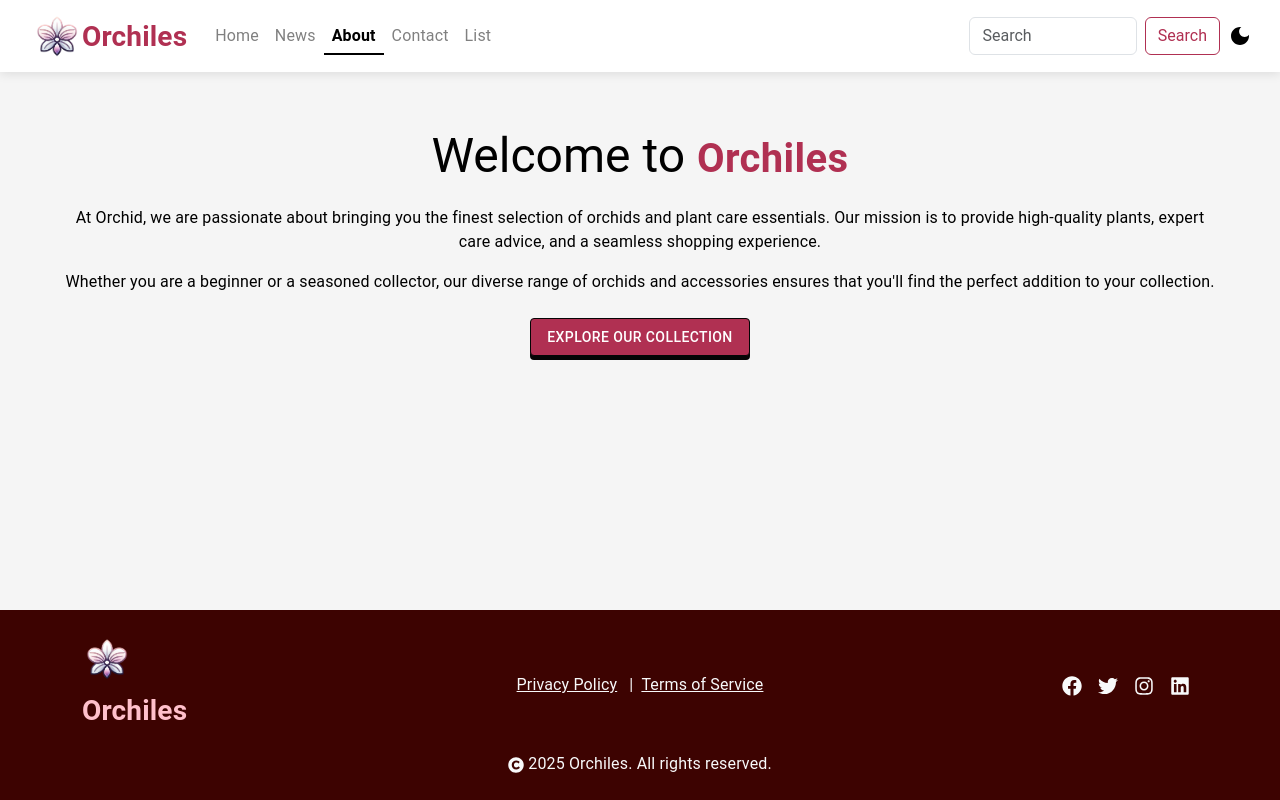
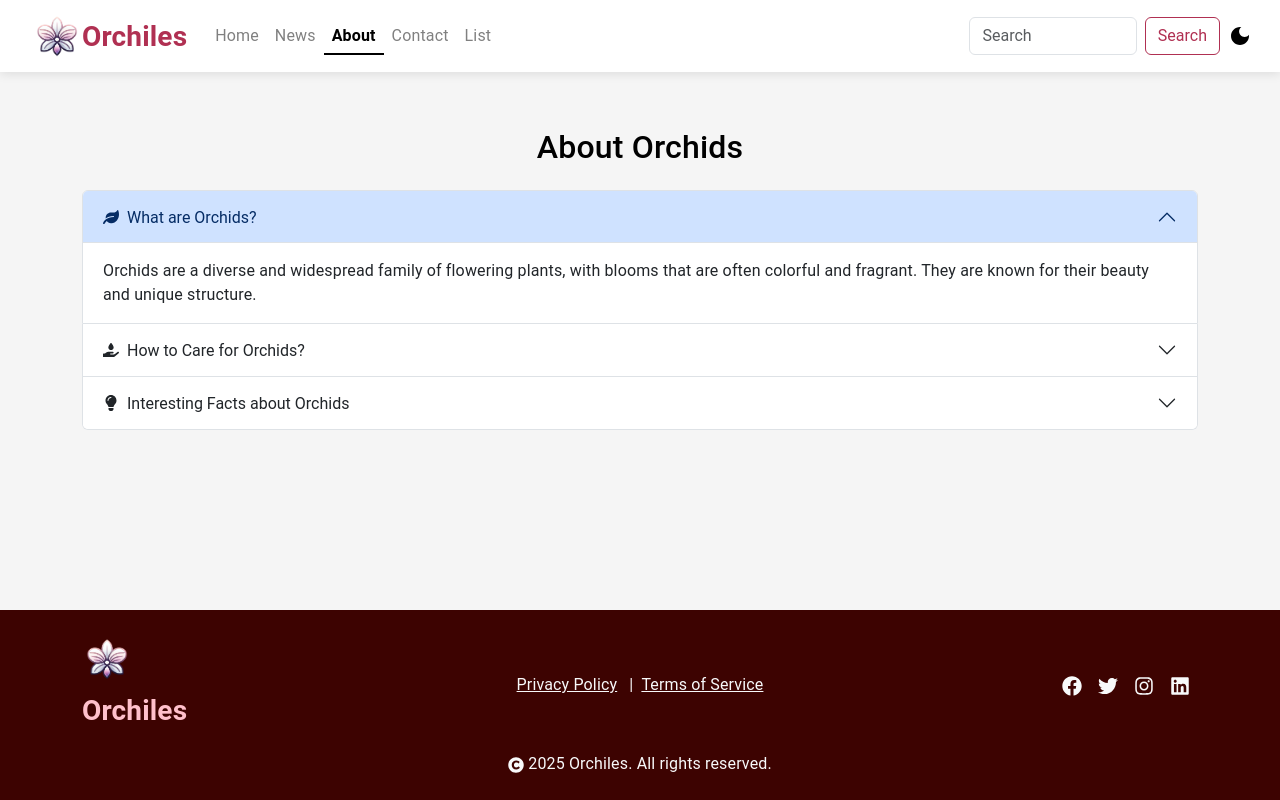
Before and after one commit to ngotri1011/Ochiles-ASM, a React (Vite) app: page /about in a window 1280 px wide. Built offline with nearby package versions, Linux system fonts and the light colour scheme.

Commit message:
save lai

```diff
--- a/package.json
+++ b/package.json
@@ -15,7 +15,6 @@
     "@mui/icons-material": "^6.4.7",
     "@mui/material": "^6.4.7",
     "@reduxjs/toolkit": "^2.6.0",
-    "bootstrap": "^5.3.3",
     "formik": "^2.4.6",
     "react": "^18.3.1",
     "react-bootstrap": "^2.10.9",
--- a/src/App.scss
+++ b/src/App.scss
@@ -4,9 +4,7 @@
   display: flex;
   justify-content: center;
 }
-body {
 
-}
 // App
 .App {
   display: flex;
--- a/src/components/pages/About/About.jsx
+++ b/src/components/pages/About/About.jsx
@@ -1,39 +1,38 @@
 import React from 'react';
-import { Container, Typography, Box, Button } from '@mui/material';
-import { Link } from 'react-router-dom';
+import { Accordion, Container } from 'react-bootstrap';
+import { FaLeaf, FaHandHoldingWater, FaLightbulb } from 'react-icons/fa';
+
 
 const About = () => {
   return (
-    <Container
-      sx={{
-        textAlign: 'center',
-        padding: '3rem 1rem',
-        maxWidth: '800px',
-      }}
-    >
-      <Typography variant="h3" gutterBottom>
-        Welcome to <Typography component="span" sx={{ color: '#B03052', fontWeight: 'bold', fontSize: '2.5rem' }}>Orchiles</Typography>
-      </Typography>
-
-      <Typography variant="body1" paragraph>
-        At Orchid, we are passionate about bringing you the finest selection of orchids
-        and plant care essentials. Our mission is to provide high-quality plants,
-        expert care advice, and a seamless shopping experience.
-      </Typography>
-      <Typography variant="body1" paragraph>
-        Whether you are a beginner or a seasoned collector, our diverse range of orchids
-        and accessories ensures that you'll find the perfect addition to your collection.
-      </Typography>
-      <Box mt={3}>
-        <Button
-          variant="contained"
-          className='btn-main-style'
-          component={Link}
-          to="#"
-        >
-          Explore Our Collection
-        </Button>
-      </Box>
+    <Container className="mt-5">
+      <h2 className="mb-4 text-center">About Orchids</h2>
+      <Accordion defaultActiveKey="0">
+        <Accordion.Item eventKey="0">
+          <Accordion.Header>
+            <FaLeaf className="me-2" /> What are Orchids?
+          </Accordion.Header>
+          <Accordion.Body>
+            Orchids are a diverse and widespread family of flowering plants, with blooms that are often colorful and fragrant. They are known for their beauty and unique structure.
+          </Accordion.Body>
+        </Accordion.Item>
+        <Accordion.Item eventKey="1">
+          <Accordion.Header>
+            <FaHandHoldingWater className="me-2" /> How to Care for Orchids?
+          </Accordion.Header>
+          <Accordion.Body>
+            Orchids require indirect sunlight, moderate watering, and a well-draining potting mix. Avoid overwatering and ensure proper humidity levels for optimal growth.
+          </Accordion.Body>
+        </Accordion.Item>
+        <Accordion.Item eventKey="2">
+          <Accordion.Header>
+            <FaLightbulb className="me-2" /> Interesting Facts about Orchids
+          </Accordion.Header>
+          <Accordion.Body>
+            Did you know that orchids are one of the largest plant families on Earth? They can be found on every continent except Antarctica, and vanilla comes from a type of orchid!
+          </Accordion.Body>
+        </Accordion.Item>
+      </Accordion>
     </Container>
   );
 };
--- a/src/components/pages/Detail/Detail.jsx
+++ b/src/components/pages/Detail/Detail.jsx
@@ -5,6 +5,7 @@ import { styled } from "@mui/material/styles";
 import { Button } from "react-bootstrap";
 import { Rating } from "@mui/material";
 import { IoArrowBackSharp } from "react-icons/io5";
+import { IoCheckmarkCircleSharp, IoCloseCircleSharp } from "react-icons/io5";
 // Styled Components
 const PageContainer = styled("div")`
   position: relative;
@@ -12,7 +13,6 @@ const PageContainer = styled("div")`
   display: flex;
   justify-content: center;
   align-items: center;
-
 `;
 
 const DetailCard = styled("div")`
@@ -113,7 +113,22 @@ export default function Detail() {
   const { id } = useParams();
   const orchid = dataOrchid.find((obj) => obj.id == id);
   let cost = orchid.cost.toLocaleString();
-
+  const BoldLabel = ({ children }) => (
+    <span style={{ fontWeight: "bold", marginRight: "5px" }}>{children}</span>
+  );
+  const SpecialText = ({ isSpecial }) => (
+    <span style={{ color: isSpecial ? "green" : "red", fontWeight: "bold" }}>
+      {isSpecial ? (
+        <>
+          <IoCheckmarkCircleSharp style={{ color: "green" }} />
+        </>
+      ) : (
+        <>
+          <IoCloseCircleSharp style={{ color: "red" }} />
+        </>
+      )}
+    </span>
+  );
   return (
     <PageContainer>
       <DetailCard>
@@ -121,7 +136,7 @@ export default function Detail() {
           <Link to={"/"} style={{ textDecoration: "none" }}>
 
             <Button variant="primary" className="btn-main-style">
-            <IoArrowBackSharp/>
+              <IoArrowBackSharp />
               Back to Home page
             </Button>
           </Link>
@@ -135,22 +150,37 @@ export default function Detail() {
           <OrchidImage src={orchid.image} alt={orchid.name} />
         </ImageContainer>
         <DetailsContainer>
-          <h3 style={{fontWeight:'bold'}}>{orchid.name}</h3>
-          <p style={{fontWeight:'lighter'}}>{orchid.info}</p>
-          <div>Origin: {orchid.origin}</div>
-          <div>Market value: € {cost}</div>
+          <h3 style={{ fontWeight: 'bold' }}>{orchid.name}</h3>
+          <p style={{ fontWeight: 'lighter' }}>{orchid.info}</p>
           <div>
-            Orchid's Special:
-            <SpecialText isSpecial={orchid.isSpecial}>
-              {orchid.isSpecial ? "Yes" : "No"}
-            </SpecialText>
+            <BoldLabel>Origin:</BoldLabel> {orchid.origin}
           </div>
-          <div>Category: {orchid.category}</div>
           <div>
-            Color: <span style={{ color: orchid.color }}>{orchid.color}</span>
+            <BoldLabel>Market value:</BoldLabel> € {cost}
+          </div>
+          <div>
+            <BoldLabel>Orchid's special:</BoldLabel>
+            <SpecialText isSpecial={orchid.isSpecial} />
+          </div>
+          <div>
+            <BoldLabel>Category:</BoldLabel> {orchid.category}
+          </div>
+          <div>
+            <BoldLabel>Color:</BoldLabel>
+            <span
+              style={{
+                display: "inline-block",
+                width: "15px",
+                height: "15px",
+                backgroundColor: orchid.color,
+                border: "1px solid #ddd",
+                marginLeft: "5px",
+                borderRadius: "3px",
+              }}
+            ></span>
           </div>
           <div style={{ display: "flex", alignItems: "center", gap: "5px" }}>
-            <span>Rating:</span>
+            <BoldLabel>Rating:</BoldLabel>
             <Rating name="read-only" value={orchid.rating} readOnly />
           </div>
         </DetailsContainer>
--- a/src/components/pages/Orchid/Orchid.jsx
+++ b/src/components/pages/Orchid/Orchid.jsx
@@ -2,6 +2,7 @@ import React, { useState } from "react";
 import { styled } from "@mui/material/styles";
 import { Link } from "react-router-dom";
 import { Rating } from "@mui/material";
+import { FaVideo } from "react-icons/fa";
 
 // Styled Components
 const OrchidCard = styled("div")`
@@ -101,7 +102,14 @@ const Ribbon = styled("div")`
     border-color: #990000 transparent transparent transparent;
   }
 `;
-
+const VideoIcon = styled(FaVideo)`
+  border-radius: 50%;
+  background-color: orange;
+  padding: 8px;
+  color: white;
+  width: 40px;
+  height: 40px;
+`;
 export default function Orchid({ orchids }) {
   const [selectedItem, setSelectedItem] = useState(null);
   return (
@@ -121,7 +129,7 @@ export default function Orchid({ orchids }) {
                     <OrchidImage src={item.image} alt={item.name} />
                   </OrchidImageContainer>
                 </Link>
-
+                <VideoIcon style={{position:"absolute", right:"5",top: "50%",transform: "translateY(-50%)",}}/>
                 <CardBody>
                   <h5>{item.name}</h5>
                   <p>{item.category}</p>
@@ -132,7 +140,6 @@ export default function Orchid({ orchids }) {
                     data-bs-toggle="modal"
                     data-bs-target="#exampleModal"
                     onClick={() => setSelectedItem(item)}
-
                   >
                     View Details
                   </button>
```
Also changed, not shown: src/Share/ListOfOrchids.js (+32 -20 lines), 1 other file (tests, documents, lock files or other folders).
